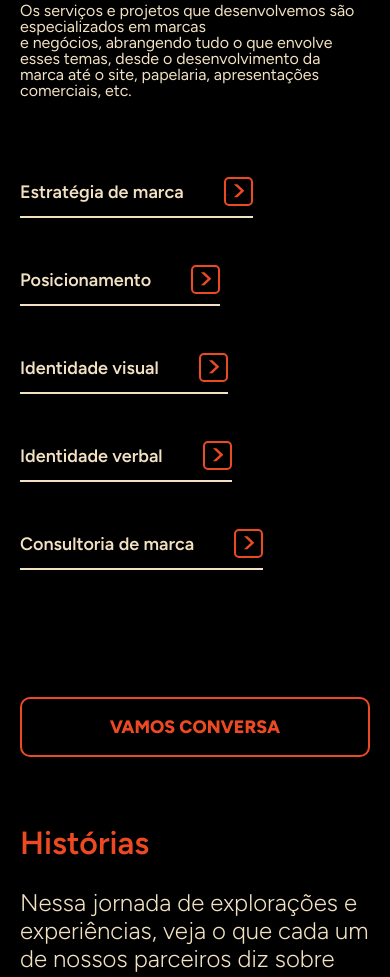
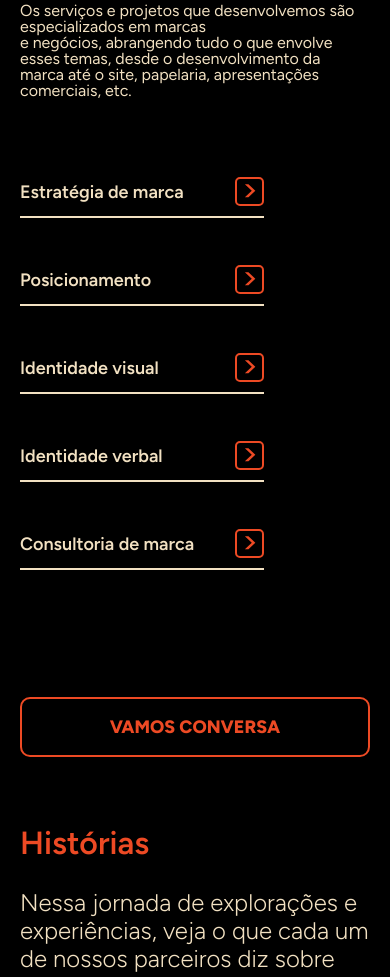
Before and after one commit to GR-Code-Enterprise/northin-website, a website: page index.html in a window 390 px wide. Shown: the part 2348-3325 px from the top of the page. Drawn offline with Linux system fonts and the light colour scheme.

Commit message:
Ajuste css

```diff
--- a/index.html
+++ b/index.html
@@ -300,7 +300,7 @@
                         </div>
 
                         <div class="guides__container__topics__topic__answer">
-                            <h3>
+                            <h3 class="d-none d-lg-block">
                                 Identidade verbal
                             </h3>
 
@@ -329,7 +329,7 @@
                         </div>
 
                         <div class="guides__container__topics__topic__answer">
-                            <h3>
+                            <h3 class="d-none d-lg-block">
                                 Consultoria de marca
                             </h3>
 
--- a/src/styles/pages/index/guides.scss
+++ b/src/styles/pages/index/guides.scss
@@ -51,7 +51,7 @@
                     }
 
                     @media(max-width: 568px){
-                        min-width: initial;
+                        min-width: 244px;
                     }
 
                     &--show{
```
Also changed, not shown: src/assets/css/indexPage.css, 1 other file.
